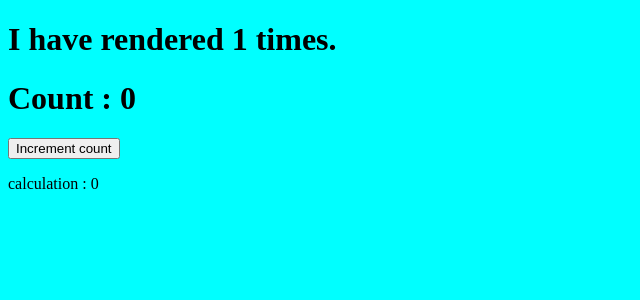
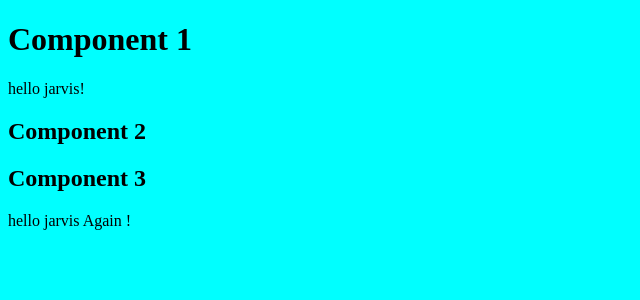
Before and after one commit to MayankKumar-Oodles/Today-Poc, a React (Vite) app: page / in a window 1280 px wide. Shown: the top 300 px of the page, without its empty margins (0-640 px from the left). Built offline with nearby package versions, Linux system fonts and the light colour scheme.

Commit message:
Passing props through nested components

```diff
--- a/src/App.jsx
+++ b/src/App.jsx
@@ -5,7 +5,7 @@ import MyComponent from "./Classbased/MyComponent";
 // import Counter from "./Classbased/Counter";
 import FavouriteColor from "./functionalbased/FavouriteColor";
 import Counter from "./functionalbased/Counter";
-
+ import Component1 from "./functionalbased/Relation";
 
  class App extends Component{
           constructor(props){
@@ -20,8 +20,9 @@ import Counter from "./functionalbased/Counter";
                  {/* <MyComponent day={this.state.day}></MyComponent>
                  <Counter></Counter> */}
                  {/* <FavouriteColor/> */}
-                 <Timer/>
-                 <Counter/>
+                 {/* <Timer/>
+                 <Counter/> */}
+                 <Component1/>
 
 
                 </>
--- /dev/null
+++ b/src/functionalbased/Relation.jsx
@@ -0,0 +1,44 @@
+import { ReactDOM } from "react";
+import { useState } from "react";
+
+function Component1(){
+
+
+      const[user,setUser]=useState("jarvis");
+
+        return(
+                <>
+                    <h1>Component 1</h1>
+                    <p> {`hello ${user}!`}</p>
+                    <Component2 user={user}/>
+
+                </>
+        );
+
+
+    }
+    function Component2({user}){
+
+        return(
+            <>
+               <h2>Component 2</h2>
+                <Component3 user={user}/>
+
+            </>
+   );
+
+}
+
+
+   function Component3({user}){
+
+    return(
+        <>
+        <h2>Component 3</h2>
+            <p>{`hello ${user} Again !`}</p>
+
+        </>
+);
+}
+
+ export default Component1;
```
